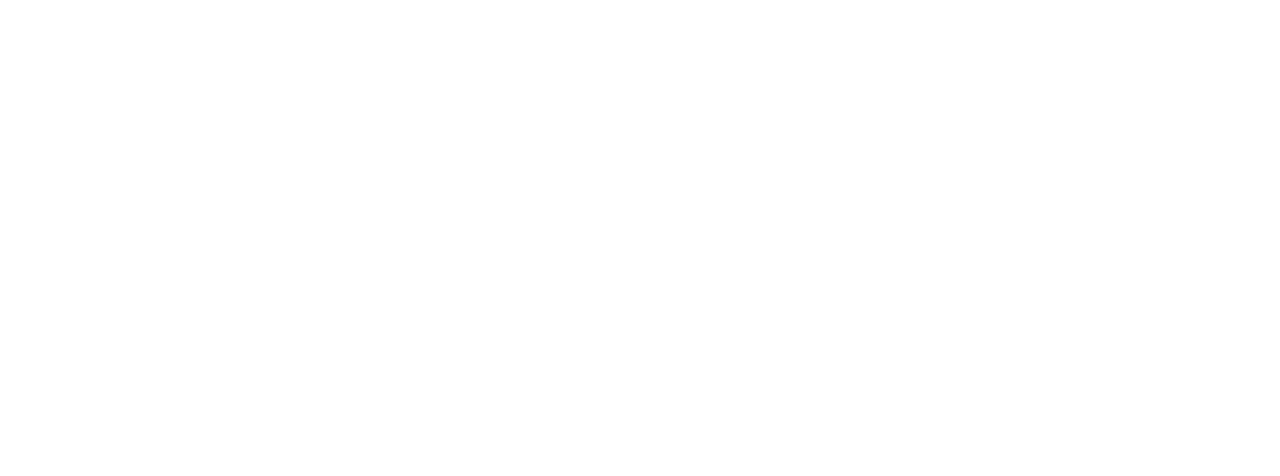
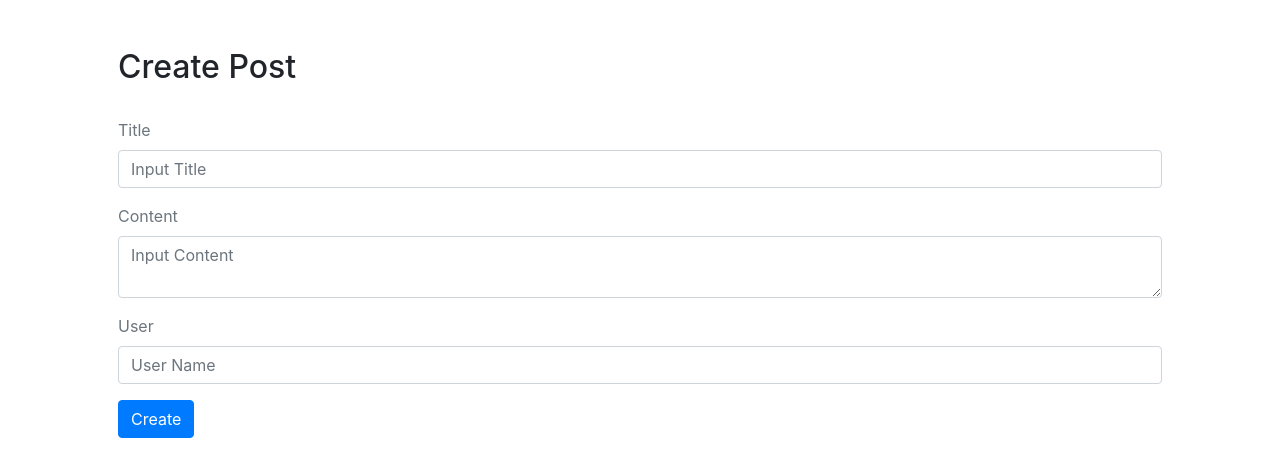
Before and after one commit to chikechris/mern-app, a React (Create React App) app in the folder client/: page /create in a window 1280 px wide. Shown: the top 476 px of the page. Built offline with nearby package versions, Linux system fonts and the light colour scheme.

Commit message:
added create.js file, create form

```diff
--- a/client/src/App.js
+++ b/client/src/App.js
@@ -3,8 +3,8 @@ import './App.css'
 
 function App () {
   return (
-    <div className='App'>
-      Mern App
+    <div className='container p-5'>
+
       <h2>mern App</h2>
     </div>
   )
--- /dev/null
+++ b/client/src/Create.js
@@ -0,0 +1,45 @@
+import React from 'react';
+import './App.css';
+
+function Create() {
+  return (
+    <div className='container p-5'>
+      <h2>Create Post</h2>
+      <br />
+      <form>
+        <div className='form-group'>
+          <label className='text-muted'>Title</label>
+          <input
+            type='text'
+            className='form-control'
+            placeholder='Input Title'
+            required
+          />
+        </div>
+        <div className='form-group'>
+          <label className='text-muted'>Content</label>
+          <textarea
+            type='text'
+            className='form-control'
+            placeholder='Input Content'
+            required
+          />
+        </div>
+        <div className='form-group'>
+          <label className='text-muted'>User</label>
+          <input
+            type='text'
+            className='form-control'
+            placeholder='User Name'
+            required
+          />
+        </div>
+        <div>
+          <button className="btn btn-primary">Create</button>
+        </div>
+      </form>
+    </div>
+  );
+}
+
+export default Create;
--- a/client/src/Routes.js
+++ b/client/src/Routes.js
@@ -1,15 +1,17 @@
 import React from 'react'
 import {BrowserRouter, Switch, Route} from 'react-router-dom'
 import App from './App'
+import Create from './Create';
 
 const Routes = () => {
-  return(
+  return (
     <BrowserRouter>
       <Switch>
-        <Route path="/" exact component={App}/>
+        <Route path='/' exact component={App} />
+        <Route path='/create' exact component={Create} />
       </Switch>
-     </BrowserRouter>
-  )
+    </BrowserRouter>
+  );
 }
 
 export default Routes
```
